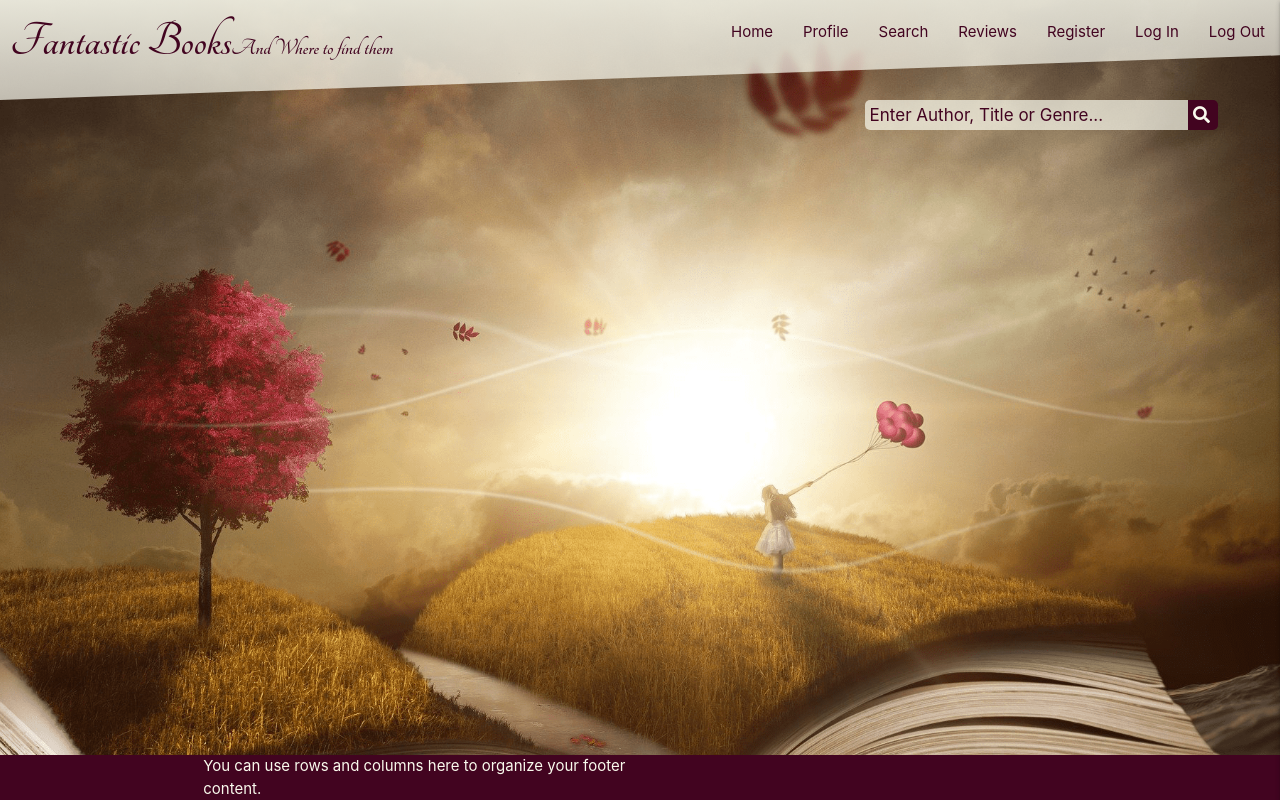
After one commit to Code-Institute-Submissions/Fantastic-Books, a Flask app: page /reviews in a window 1280 px wide. The commit adds this page. Run offline with Flask 2, Linux system fonts and the light colour scheme; some libraries are stand-ins or nearby versions.

Commit message:
Create reviews.html. Move search bar section from base.html to index, profile and reviews.html. Add section to base.html for flash messages

```diff
--- a/static/css/style.css
+++ b/static/css/style.css
@@ -132,6 +132,10 @@ form.search-bar::after {
 
 .login-image {
     background: url("../images/sky_book.png")
+}
+
+.reviews-image {
+    background: url("../images/field_book.png");
 }
 
 .bg-image {
--- a/templates/base.html
+++ b/templates/base.html
@@ -43,17 +43,6 @@
 
 </header>
 
-<section class="hide-on-small-only">
-    <div class="row no-margin">
-        <div class="col s10 offset-s1 m4 offset-m8 search-container">
-            <form class="search-bar">
-                <input type="text" name="search" id="search" placeholder="Enter Author, Title or Genre...">
-                <button type="submit"><i class="fas fa-search"></i></button>
-            </form>
-        </div>
-   </div>
-</section>
-
 <section>
     {% with messages = get_flashed_messages() %}
             {% if messages %}
--- /dev/null
+++ b/templates/reviews.html
@@ -0,0 +1,21 @@
+{% extends "base.html" %}
+
+{% block content %}
+
+
+<main>
+
+        <div class="bg-image reviews-image responsive-img"> </div>
+
+<section>
+ <div class="row no-margin">
+    <div class= "col m4 offset-m8 search-container hide-on-small-only">
+        <form class="search-bar" method="POST" action="">
+            <input type="text" name="search" id="search" placeholder="Enter Author, Title or Genre...">
+            <button type="submit"><i class="fas fa-search"></i></button>
+        </form>
+    </div>
+ </div>
+</section>
+</main>
+{% endblock %}
```
Also changed, not shown: templates/index.html (+11 -0 lines), templates/profile.html (+11 -0 lines).
